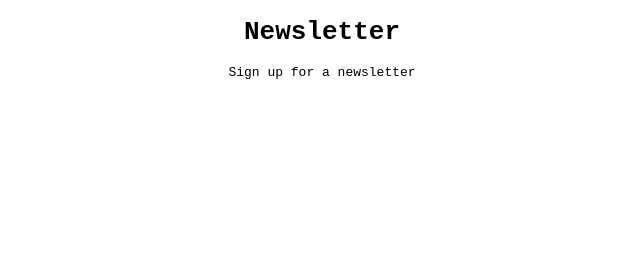
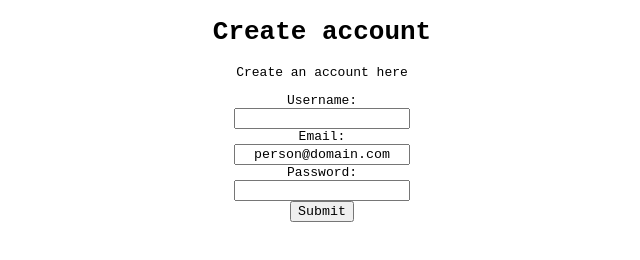
Before and after one commit to jdmar3-comp426/a05-zzz-tang, a website: page index.html in a window 1280 px wide. Shown: the whole page, without its empty margins (318-958 px from the left). Drawn offline with Linux system fonts and the light colour scheme.

Commit message:
Finished form.

```diff
--- a/index.html
+++ b/index.html
@@ -5,9 +5,13 @@
 <head>
   <title>Newsletter</title>
   <style>
-    h1, p {
+    * {
       font-family: monospace;
       text-align: center;
+    }
+    label, input {
+      display: block;
+      margin: auto;
     }
   </style>
   <meta charset="UTF-8">
@@ -15,10 +19,17 @@
 </head>
 
 <body>
-  <h1>Newsletter</h1>
-  <div class="information">
-    <p>Sign up for a newsletter</p>
-  </div>
+  <h1>Create account</h1>
+  <p>Create an account here</p>
+  <form id="signup">
+    <label for="user">Username:</label>
+    <input id="user" name="user" value="">
+    <label for="email">Email:</label>
+    <input id="email" name="email" value="person@domain.com">
+    <label for="password">Password:</label>
+    <input type="password" id="pass" name="pass" value="">
+    <input type="submit" value="Submit">
+  </form>
 </body>
 
 </html>
```
